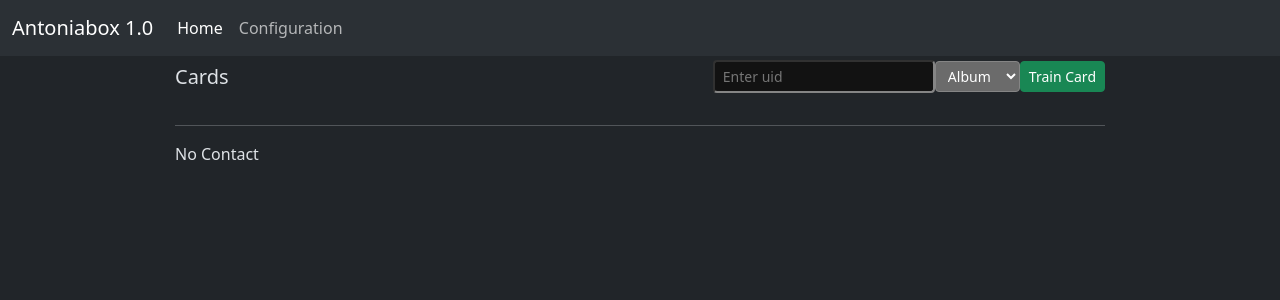
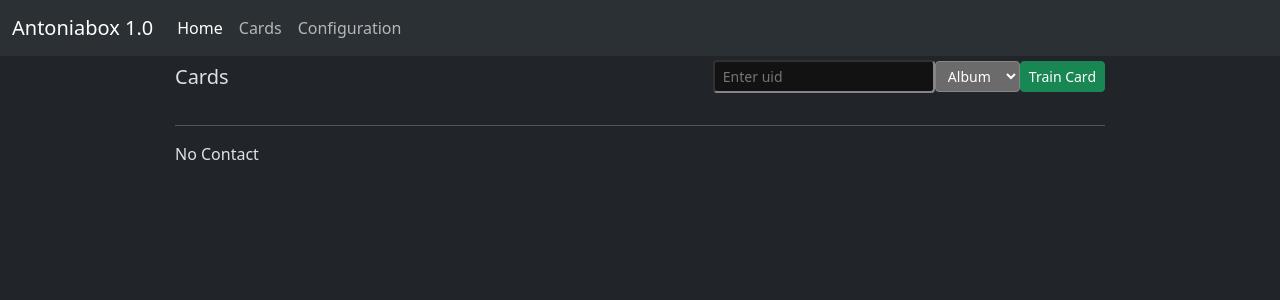
Before and after one commit to felixhusse/jukebox, a Django app: template templates/pages/card.html in a window 1280 px wide. Shown: the top 300 px of the page. Run offline with Django 3.2, Linux system fonts and the light colour scheme; the template is opened without the code that fills it, so the values that code supplies are empty; some libraries are stand-ins or nearby versions.

Commit message:
- added card-list to nav

```diff
--- a/templates/base.html
+++ b/templates/base.html
@@ -15,6 +15,9 @@
             <ul class="navbar-nav">
               <li class="nav-item">
                 <a class="nav-link active" href="{% url 'app:home' %}">Home <span class="visually-hidden">(current)</span></a>
+              </li>
+              <li class="nav-item">
+                <a class="nav-link" href="{% url 'app:card-list' %}">Cards</a>
               </li>
               <li class="nav-item">
                 <a class="nav-link" href="{% url 'app:configure' %}">Configuration</a>
```
